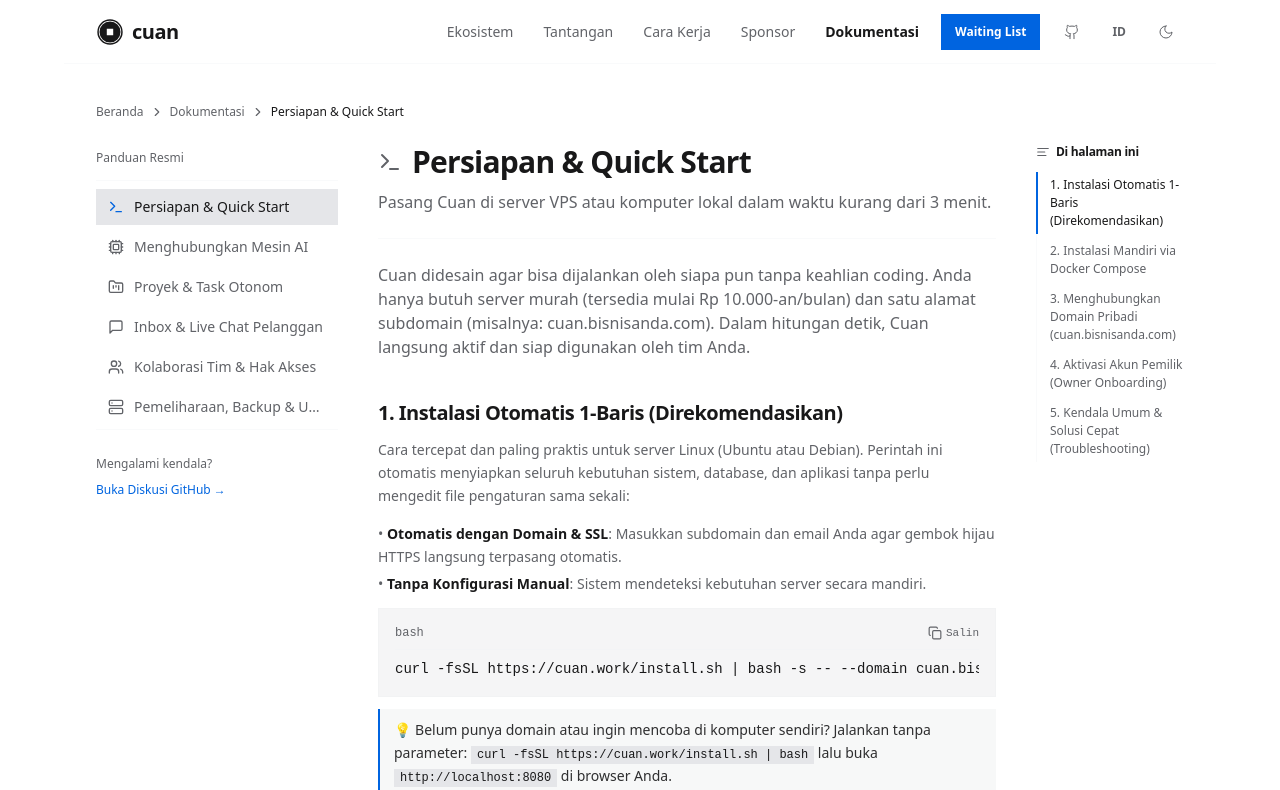
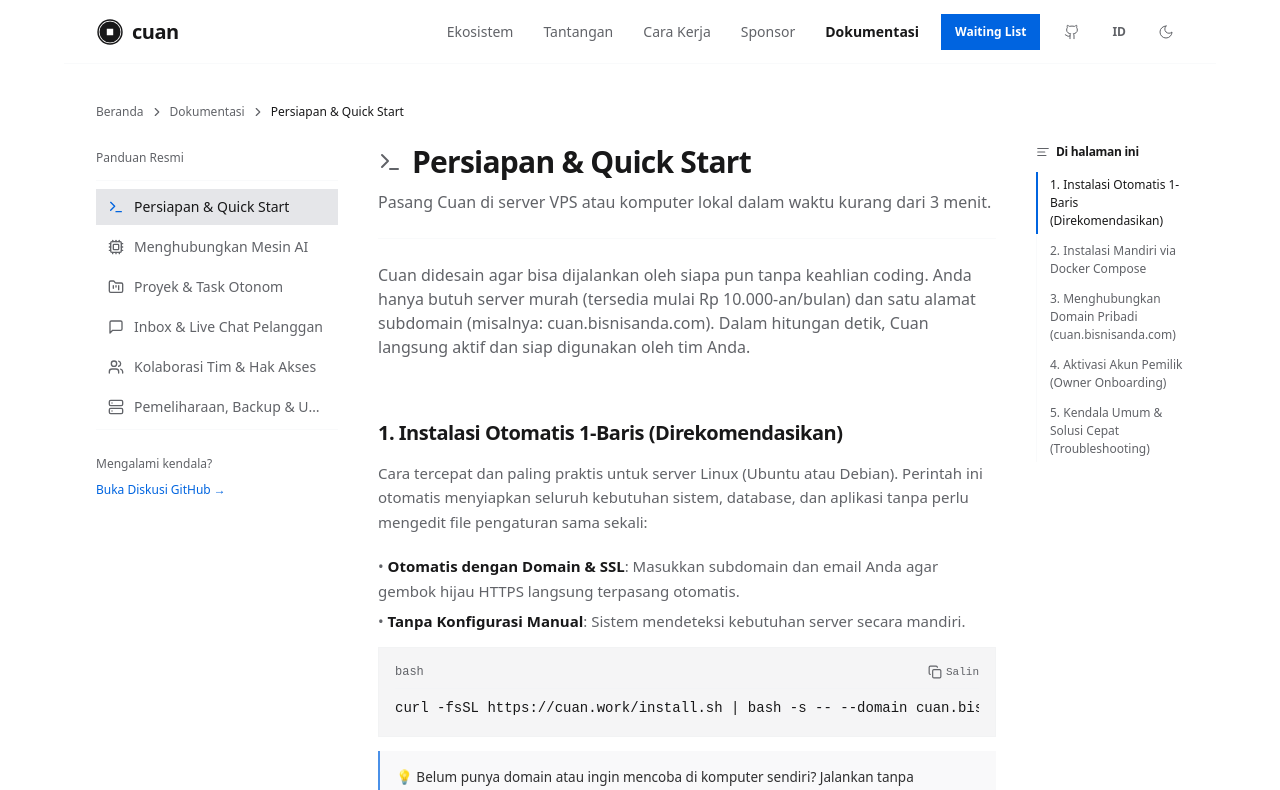
Before and after one commit to buchin/cuan-landing, a React (Vite) app: page /docs in a window 1280 px wide. Shown: the top 790 px of the page. Built offline with nearby package versions, Linux system fonts and the light colour scheme.

Commit message:
style(docs): polish typography scale to 15px and expand breathing room

```diff
--- a/src/features/docs/DocsPage.tsx
+++ b/src/features/docs/DocsPage.tsx
@@ -196,7 +196,7 @@ export function DocsPage() {
             />
 
             {/* Content Body */}
-            <div className="py-6 space-y-8">
+            <div className="py-6 space-y-10 sm:space-y-12">
               <p className="text-sm sm:text-base text-muted-foreground leading-relaxed">
                 {language === 'en'
                   ? currentSection.content.introEn
@@ -204,11 +204,11 @@ export function DocsPage() {
               </p>
 
               {currentSection.content.subsections.map((sub) => (
-                <section key={sub.id} id={sub.id} className="space-y-3 pt-2 scroll-mt-24">
+                <section key={sub.id} id={sub.id} className="space-y-3.5 pt-3 scroll-mt-24">
                   <h2 className="text-lg sm:text-xl font-semibold tracking-tight text-foreground">
                     {language === 'en' ? sub.headingEn : sub.heading}
                   </h2>
-                  <div className="text-sm text-muted-foreground space-y-1">
+                  <div className="text-sm sm:text-[15px] text-muted-foreground space-y-1.5 leading-relaxed">
                     {renderFormattedText(language === 'en' ? sub.textEn : sub.text)}
                   </div>
 
@@ -217,7 +217,7 @@ export function DocsPage() {
                   )}
 
                   {(sub.note || sub.noteEn) && (
-                    <div className="rounded-lg border-l-2 border-primary bg-muted/30 px-3.5 py-2.5 text-xs sm:text-sm text-foreground/90 space-y-1">
+                    <div className="rounded-lg border-l-2 border-primary/70 bg-muted/25 px-4 py-3 sm:p-4 text-xs sm:text-[13.5px] text-foreground/90 space-y-1 shadow-2xs">
                       {renderFormattedText(language === 'en' ? sub.noteEn : sub.note)}
                     </div>
                   )}
```
